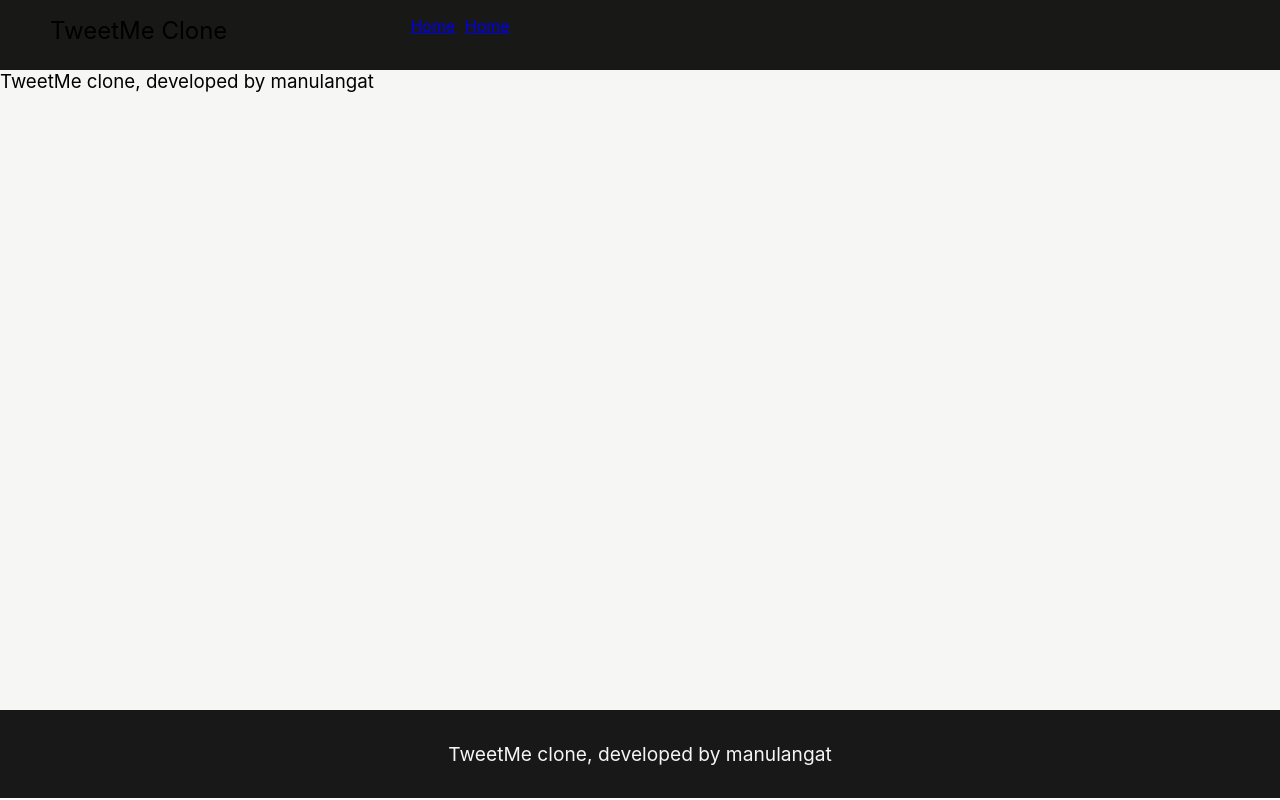
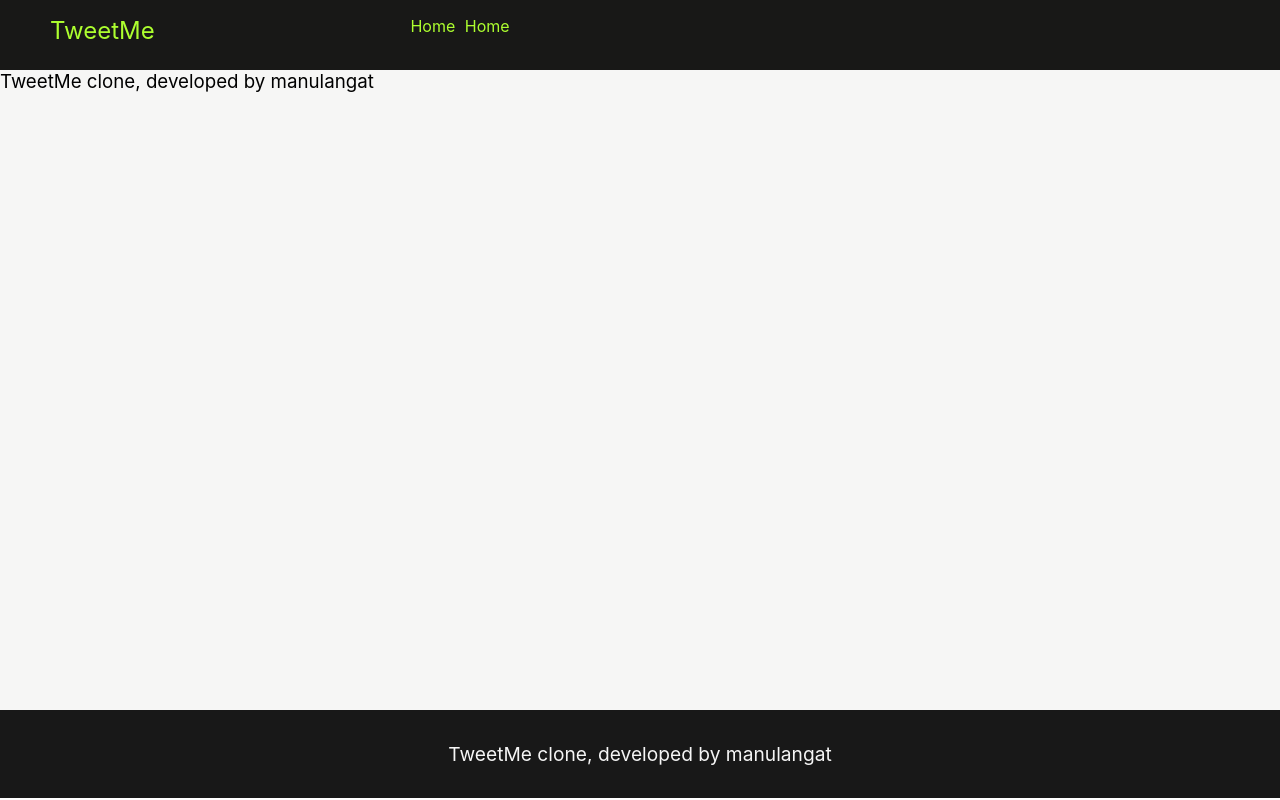
Before and after one commit to manulangat1/twitter_clone_drf_react, a React (Create React App) app in the folder frontend/: page /#/ in a window 1280 px wide. Built offline with nearby package versions, Linux system fonts and the light colour scheme.

Commit message:
ft:more_styling_header_component:frontend

```diff
--- a/frontend/src/App.scss
+++ b/frontend/src/App.scss
@@ -7,6 +7,10 @@
   scroll-behavior: smooth;
   font-weight: 400;
   // font-size: 3px;
+}
+a {
+  text-decoration: none;
+  // color: none;
 }
 ul li{
   list-style-type: none;
@@ -20,8 +24,9 @@ ul li{
 header{
   background: #181817;
   width: 100%;
-  height: 70px;
+  min-height: 70px;
   padding: 1rem;
+  margin-bottom: 1rem solid #333;
   .grid{
     display: grid;
     grid-template-columns: 30% 70%;
@@ -29,6 +34,14 @@ header{
   ul li {
     display: inline;
     margin: 0 0.2rem 0 0.4rem;
+  }
+  h1{
+    span{
+      color:greenyellow;
+    }
+  }
+  a {
+    color: greenyellow;
   }
   // margin-bottom: 3px solid  #333;
 }
--- a/frontend/src/components/layout/Header.js
+++ b/frontend/src/components/layout/Header.js
@@ -17,10 +17,9 @@ class  Header extends React.Component{
             <header>
                 <div className="container">
                     <div className="grid">
-                        <h1>TweetMe Clone</h1>
+                        <h1> <span>TweetMe</span></h1>
                     { guestLinks}
                     </div>
-
                 </div>
             </header>
         )
```
